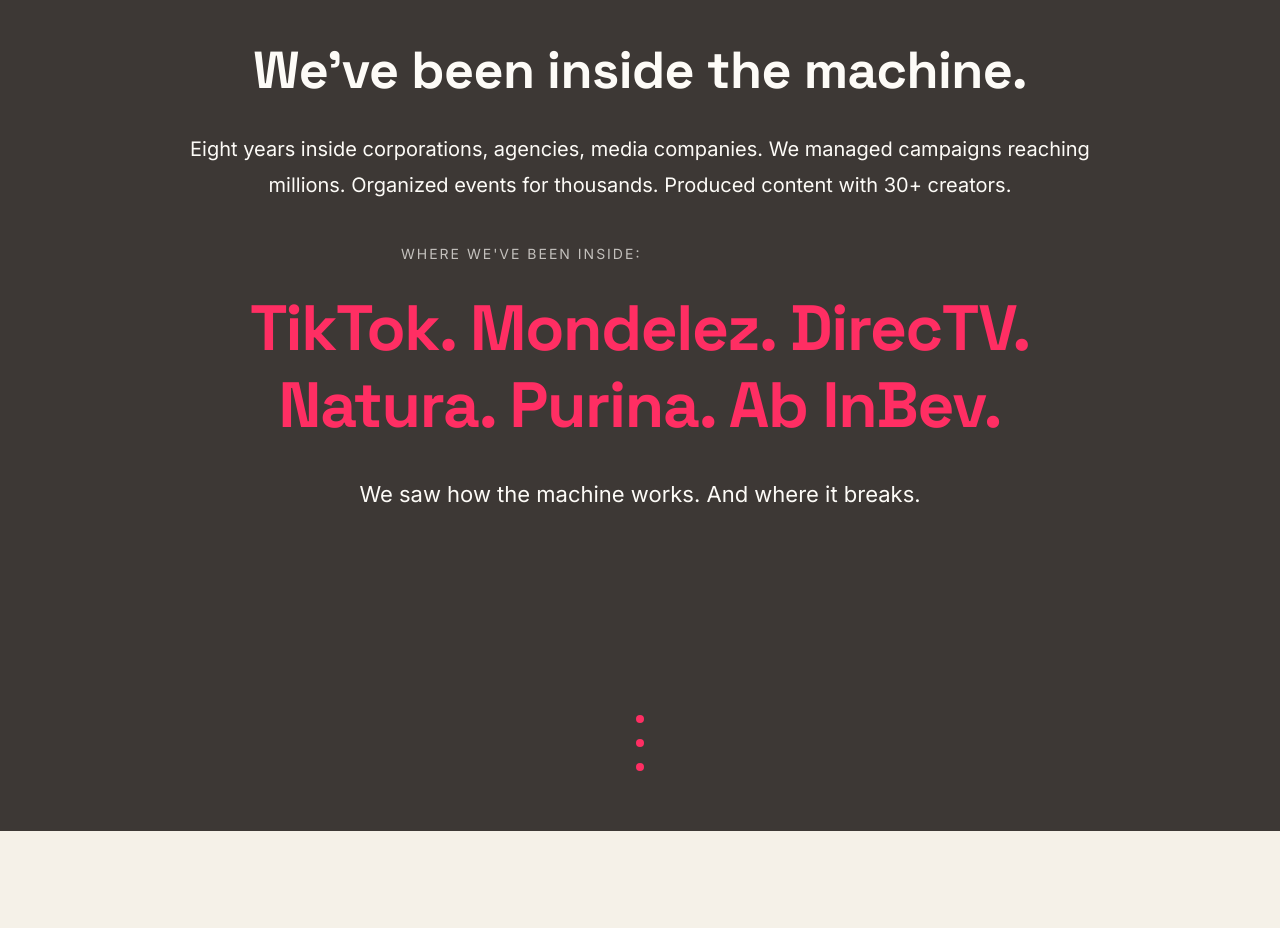
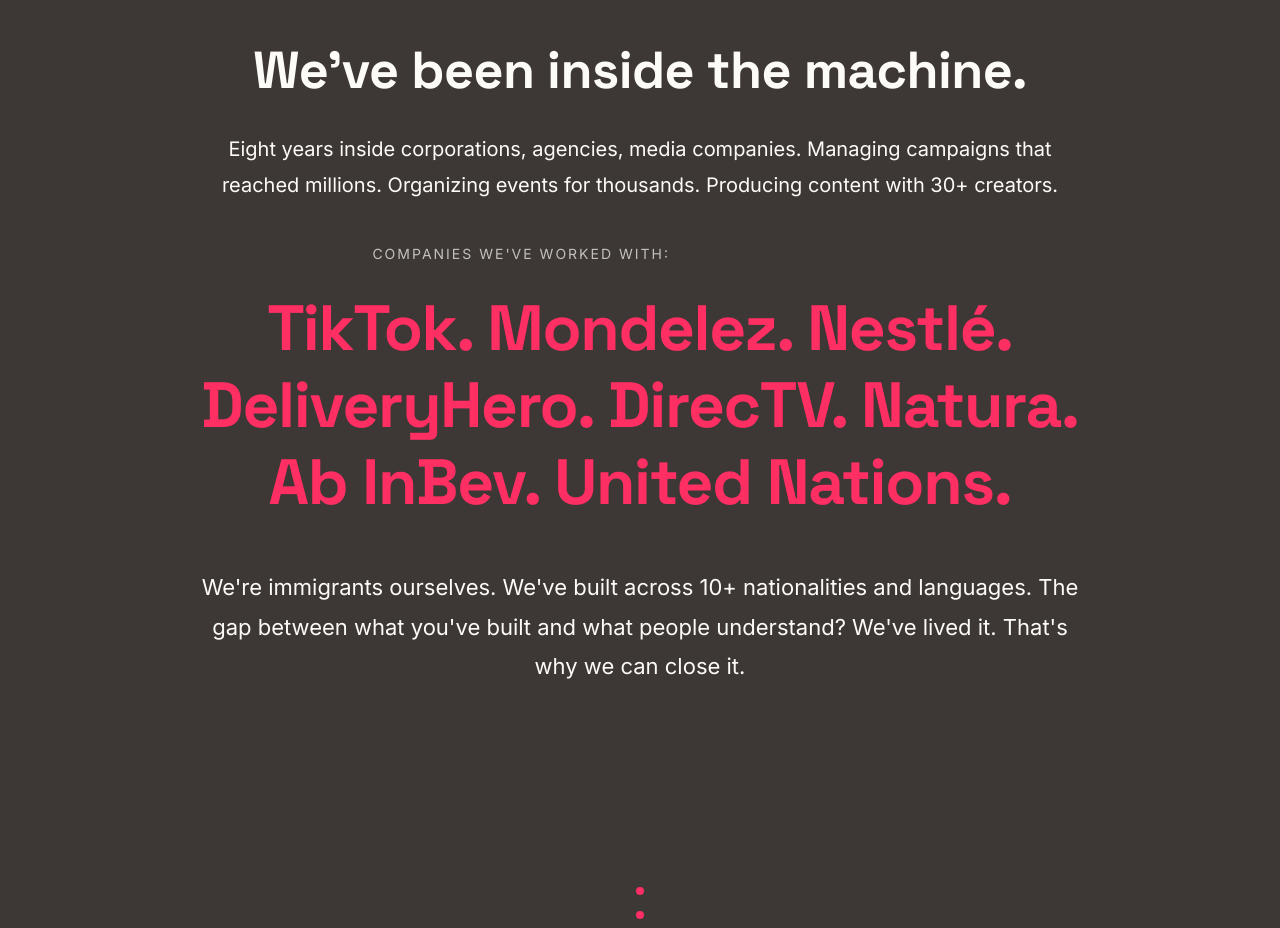
Before and after one commit to FranHerrera23/cruda-story-craft, a React (Vite) app: page / in a window 1280 px wide. Shown: the part 3340-4268 px from the top of the page. Built offline with nearby package versions, Linux system fonts and the light colour scheme; the HTML template or start-up script is replaced by a standard one.

Commit message:
Refactor Credibility Section

```diff
--- a/src/components/CredibilitySection.tsx
+++ b/src/components/CredibilitySection.tsx
@@ -69,7 +69,7 @@ const CredibilitySection = () => {
               transitionDelay: '200ms'
             }}
           >
-            Eight years inside corporations, agencies, media companies. We managed campaigns reaching millions. Organized events for thousands. Produced content with 30+ creators.
+            Eight years inside corporations, agencies, media companies. Managing campaigns that reached millions. Organizing events for thousands. Producing content with 30+ creators.
           </p>
 
           {/* Small intro line */}
@@ -81,12 +81,12 @@ const CredibilitySection = () => {
               transitionDelay: '400ms'
             }}
           >
-            Where we've been inside:
+            Companies we've worked with:
           </p>
 
           {/* Brand names - MASSIVE Display */}
           <h3
-            className="text-[42px] md:text-[64px] font-bold leading-[1.2] mb-8 transition-all duration-[800ms]"
+            className="text-[42px] md:text-[64px] font-bold leading-[1.2] mb-12 transition-all duration-[800ms]"
             style={{
               color: '#FF2E63',
               opacity: moment1Visible ? 1 : 0,
@@ -95,10 +95,10 @@ const CredibilitySection = () => {
               transitionDelay: '600ms'
             }}
           >
-            TikTok. Mondelez. DirecTV. Natura. Purina. Ab InBev.
+            TikTok. Mondelez. Nestlé. DeliveryHero. DirecTV. Natura. Ab InBev. United Nations.
           </h3>
 
-          {/* Supporting text */}
+          {/* Supporting text - Immigrant story */}
           <p
             className="text-[19px] md:text-[22px] leading-[1.8] transition-opacity duration-[600ms]"
             style={{
@@ -107,7 +107,7 @@ const CredibilitySection = () => {
               transitionDelay: '1000ms'
             }}
           >
-            We saw how the machine works. And where it breaks.
+            We're immigrants ourselves. We've built across 10+ nationalities and languages. The gap between what you've built and what people understand? We've lived it. That's why we can close it.
           </p>
         </div>
       </section>
```
